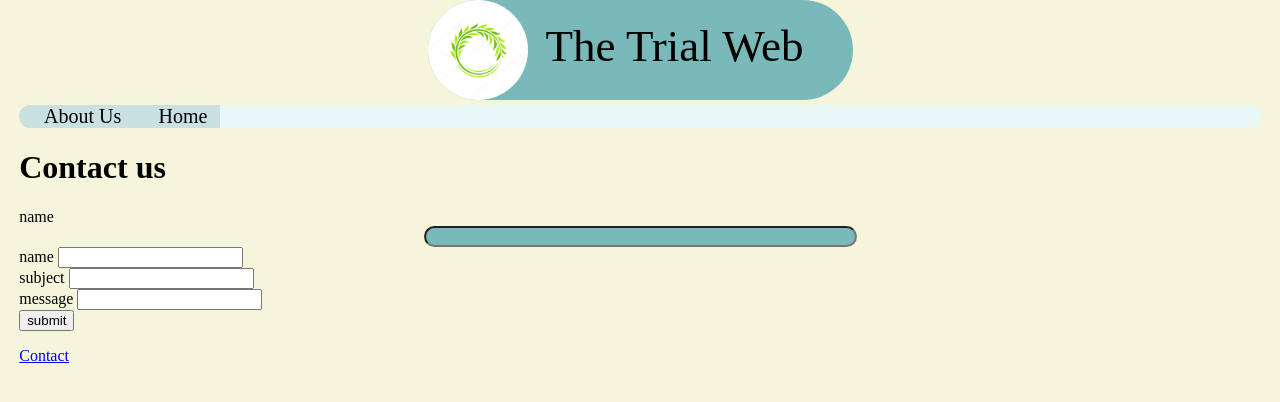
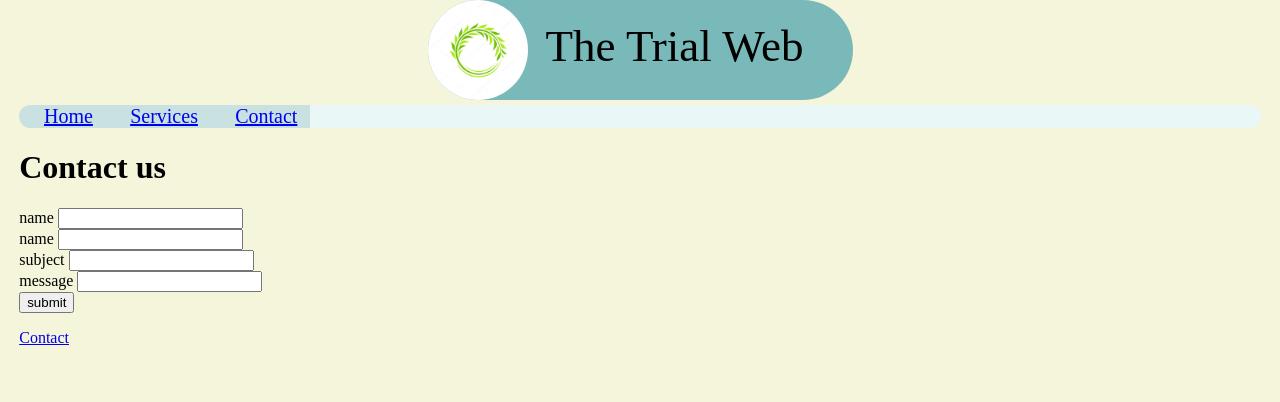
Before and after one commit to Baibhab-7279/djan_f2, a Django app: page /contact in a window 1280 px wide. Shown: the top 402 px of the page. Run offline with Django 4.2, Linux system fonts and the light colour scheme.

Commit message:
4th_commit

```diff
--- a/myapp/myapp/static/css/main.css
+++ b/myapp/myapp/static/css/main.css
@@ -39,6 +39,7 @@
     font-size: 20px;
     background-color: rgb(201, 225, 225);
     text-transform: capitalize;
+    text-decoration: none;
 }
 
 #nav_bar_item_1{
--- a/myapp/myapp/templates/base.html
+++ b/myapp/myapp/templates/base.html
@@ -16,8 +16,9 @@
         <div class="name_item" id="name_item_2">the trial web</div>
     </div>
     <div class="nav_bar" id="nav_bar">
-        <div class="nav_bar_item" id="nav_bar_item_1">About us</div>
-        <div class="nav_bar_item" id="nav_bar_item_2">Home</div>
+        <div class="nav_bar_item" id="nav_bar_item_1"><a href="/">Home</a></div>
+        <div class="nav_bar_item" id="nav_bar_item_3"><a href="/services">Services</a></div>
+        <div class="nav_bar_item" id="nav_bar_item_2"><a href="/contact">Contact</a></div>
     </div>
     {% block content %}
         <p>thos is the content of the base <br>which is basically default</p>
--- a/myapp/pages/admin.py
+++ b/myapp/pages/admin.py
@@ -1,5 +1,5 @@
 from django.contrib import admin
-from .models import Page
+from .models import Page,Contactform
 
 # Register your models here.
 class PageAdmin(admin.ModelAdmin):
@@ -7,4 +7,8 @@
     ordering = ("title",)
     search_fields = ("title",)
 
+class ContactAdmin(admin.ModelAdmin):
+    list_display = ("yourname","email")
+
 admin.site.register(Page,PageAdmin)
+admin.site.register(Contactform,ContactAdmin)
--- a/myapp/pages/templates/pages/contact.html
+++ b/myapp/pages/templates/pages/contact.html
@@ -9,8 +9,8 @@
 <form action="/contact" method="post">
 {% csrf_token %}
     <div>
-        <label for="name">name</label>
-        <input type="text" id="name" name="name">
+        <label for="name_co">name</label>
+        <input type="text" id="name_co" name="name_co">
     </div>
     <div>
         <label for="email">name</label>
--- a/myapp/pages/views.py
+++ b/myapp/pages/views.py
@@ -3,8 +3,7 @@
 from django.shortcuts import render
 from django.http import HttpResponse, HttpResponseRedirect
 
-from .models import Page
-from .forms import contactform
+from .models import Page,Contactform
 
 
 
@@ -27,6 +26,6 @@
         subject = request.POST["subject"]
         message = request.POST["message"]
         print(name,email,subject,message)
-        cont = contactform(yourname=yourname,email=email,subject=subject,message=message)
+        cont = Contactform(yourname=yourname,email=email,subject=subject,message=message)
         cont.save()
     return render(request, "pages/contact.html")
```
Also changed, not shown: myapp/pages/models.py (+9 -0 lines), myapp/db.sqlite3, myapp/pages/migrations/0004_contactform.py (added).
